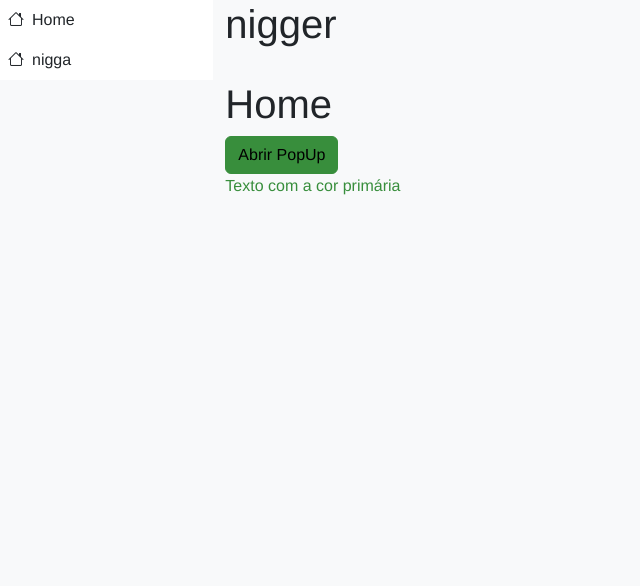
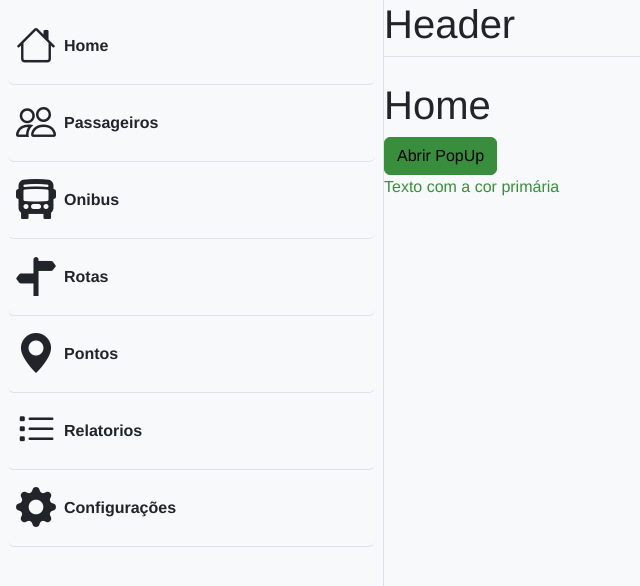
Before and after one commit to TCC-JB-02-2025/tcc, a React (Vite) app in the folder web/: page / in a window 1280 px wide. Shown: the top 586 px of the page, without its empty margins (0-640 px from the left). Built offline with nearby package versions, Linux system fonts and the light colour scheme.

Commit message:
sidebar adicionada

```diff
--- a/web/components/Header.jsx
+++ b/web/components/Header.jsx
@@ -5,9 +5,9 @@ function Header(){
     const popUpRef = useRef(null); // Referência para o componente PopUpComponent
 
     return (
-      <main>
-        <h1>nigger</h1>
-      </main>
+      <header className="border-bottom">
+        <h1>Header</h1>
+      </header>
     )
   }
 
--- a/web/components/SideBar.jsx
+++ b/web/components/SideBar.jsx
@@ -1,33 +1,88 @@
-function SideButton({name, icon}){
+import React, { useState, useEffect, useCallback } from 'react';
+import { Link } from "react-router-dom";
+import { useNavigate } from "react-router-dom"; // Import useNavigate
+
+
+function SideButton({name, icon, href = "#", isOpen = false}){
+    const spanStyle = {
+        opacity: isOpen ? 1 : 0,
+        transition: "opacity 0.3s ease-in-out",
+        whiteSpace: "nowrap",
+        width: 0, //Para não afetar o layout
+    }
     return (
-    <a href="#" className="d-flex align-items-center p-2 rounded text-decoration-none text-dark sidebar-button">
-        <i className={`bi bi-${icon} me-2`} />
-        <span>{name}</span>
-      </a>
+    <Link to={href} className="d-flex align-items-center p-2 rounded text-decoration-none text-dark sidebar-button w-100 border-10 border-bottom }">
+        <i className={`bi bi-${icon} me-2 fs-1`} />
+        <span style={spanStyle} className="sidebar-button-text fw-bold">{name}</span>
+    </Link>
     );
 }
 
 
+function SideBar() {
+    const [isHovered, setIsHovered] = useState(false);
+    const sidebarWidth = isHovered ? "30vw" : "5vw"; // Largura do sidebar
 
-
-
-
-
-
-function SideBar(){
     return (
-    <aside className="bg-white">
+      <aside
+        id="sidebar"
+        className="p-2 bg-light"
+        style={{
+          height: "100vh",
+          width: sidebarWidth,
+          transition: "width 0.4s ease-in-out",
+          borderRight: "1px solid var(--bs-gray-300)",
+          overflow: "hidden",
+          minWidth: "min-content",
+        }}
+        onMouseOver={() => setIsHovered(true)}
+        onMouseLeave={() => setIsHovered(false)}
+      >
         <SideButton
           name="Home"
           icon="house"
+          href="/"
+          isOpen={isHovered}
         />
-
         <SideButton
-            name="nigga"
-            icon="house"
+          name="Passageiros"
+          icon="people"
+          href="passengers"
+          isOpen={isHovered}
+        />
+        <SideButton
+          name="Onibus"
+          icon="bus-front-fill"
+          href="buses"
+          isOpen={isHovered}
+        />
+        <SideButton
+          name="Rotas"
+          icon="signpost-split-fill"
+          href="routes"
+          isOpen={isHovered}
+        />
+        <SideButton
+          name="Pontos"
+          icon="geo-alt-fill"
+          href="points"
+          isOpen={isHovered}
+        />
+        <SideButton
+          name="Relatorios"
+          icon="list-task"
+          href="reports"
+          isOpen={isHovered}
+        />
+        <SideButton
+          name="Configurações"
+          icon="gear-fill"
+          href="settings"
+          isOpen={isHovered}
         />
       </aside>
-    )
+    );
 }
 
+
 export default SideBar
--- a/web/src/App.jsx
+++ b/web/src/App.jsx
@@ -6,6 +6,9 @@ import PopUpComponent from "../components/PopUpComponent";
 import Home from "./home";
 import SideBar from "../components/SideBar";
 import Header from "../components/Header";
+
+import "./index.css";
+import "../styles/SideBar.css";
 
 function PopUpContent({}) {
   return (
@@ -20,14 +23,12 @@ function PopUpContent({}) {
 function App() {
   return (
     <Router>
-      <div className="container-fluid">
-        <div className="row">
+      <div className="container-fluid p-0" >
+        <div className="d-flex w-100"> {/* Usando flex */}
 
-          <aside className="col-md-3 col-lg-2 p-0">
-            <SideBar />
-          </aside>
+          <SideBar />
 
-          <main className="col-md-9 col-lg-10">
+          <main className="flex-grow-1"> {/* A main ocupará o espaço restante */}
             <Header />
 
             <div className="py-4">
--- a/web/src/Home.jsx
+++ b/web/src/Home.jsx
@@ -1,5 +1,14 @@
 import { useRef } from "react";
 import PopUpComponent from "../components/PopUpComponent";
+
+function PopUpContent() {
+  return (
+    <div className="p-3">
+      <h2>Conteúdo do PopUp</h2>
+      <p>Este é o conteúdo do PopUp.</p>
+    </div>
+  );
+}
 
 function Home(){
     const popUpRef = useRef(null); // Referência para o componente PopUpComponent
--- a/web/src/index.css
+++ b/web/src/index.css
@@ -6,4 +6,5 @@
 
   --bs-primary: #ff6347;
   --bs-secondary: #6c757d;
+
 }
--- /dev/null
+++ b/web/styles/SideBar.css
@@ -0,0 +1,11 @@
+/* #sidebar {
+    transition: 1.2s !important;
+    width: 10vw;
+}
+
+#sidebar:hover {
+    width: 30vw;
+}
+
+#sidebar a:hover {
+    /* background-color: var(--bs-primary) !important; */
```
Lines whose indentation alone changed are shown as unchanged.
